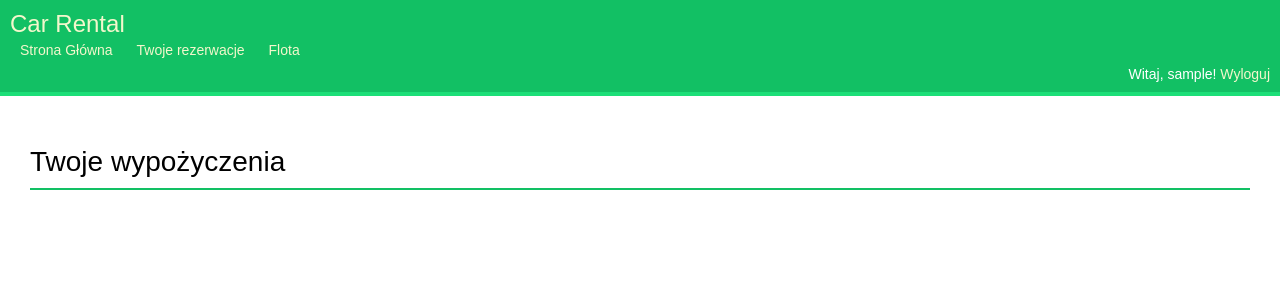
After one commit to carrent2/carrental, a Django app: page /account/rentals/ in a window 1280 px wide. The commit adds this page. Shown: the top 300 px of the page. Run offline with Django 4.2, Linux system fonts and the light colour scheme; the visitor is signed in with stand-in values (Sample User, id 1); data that the repository does not hold is empty; some web fonts are replaced.

Commit message:
Dodanie widoków listy aut iwypożyczeń. Dodane urls i szablony dla widoków

```diff
--- a/carrental/Rental/templates/base.html
+++ b/carrental/Rental/templates/base.html
@@ -13,8 +13,8 @@
                 <li {% if section == "dashboard" %}class="selected"{% endif %}>
                     <a href="{% url "dashboard" %}">Strona Główna</a>
                 </li>
-                <li {% if section == "reservation" %}class="selected"{% endif %}>
-                    <a href="#">Rezerwacja</a>
+                <li {% if section == "user_rentals" %}class="selected"{% endif %}>
+                    <a href="{% url "user_rentals" %}">Twoje rezerwacje</a>
                 </li>
                 <li {% if section == "car_list" %}class="selected"{% endif %}>
                     <a href="{% url "car_list" %}">Flota</a>
--- a/carrental/Rental/templates/cars_list.html
+++ b/carrental/Rental/templates/cars_list.html
@@ -7,8 +7,9 @@
         {% for car in cars %}
             <li>
                 <strong>{{ car.brand }} {{ car.model }}</strong> (Year: {{ car.year }})
-                <p>Price: ${{ car.price }}</p>
+                <p>Price: PLN{{ car.price }}</p>
             </li>
+            <p><a href="{% url 'rent_car' car.id %}">Zarezerwuj!</a></p>
         {% endfor %}
     </ul>
 {% endblock %}
--- /dev/null
+++ b/carrental/Rental/templates/user_rentals.html
@@ -0,0 +1,17 @@
+{% extends "base.html" %}
+
+{%block title%}Rezerwacje {{user.username }}{%endblock%}
+
+{%block content%}
+<h1>Twoje wypożyczenia</h1>
+    <ul>
+        {% for rental in rentals %}
+            <li>
+                <strong>{{ rental.car.brand }} {{ rental.car.model }}</strong>
+                <p>Start Date: {{ rental.start_date }}</p>
+                <p>End Date: {{ rental.end_date }}</p>
+                <p>Price: PLN{{ rental.price }}</p>
+            </li>
+        {% endfor %}
+    </ul>
+    {% endblock %}
--- a/carrental/Rental/urls.py
+++ b/carrental/Rental/urls.py
@@ -23,4 +23,6 @@ urlpatterns = [
      path('', include('django.contrib.auth.urls')),
      path('register/', views.register, name='register'),
      path('cars/', views.car_list, name='car_list'),
+     path('cars/<int:car_id>/rent/', views.rent_car, name='rent_car'),
+     path('rentals/', views.user_rentals, name='user_rentals'),
 ]
--- a/carrental/Rental/views.py
+++ b/carrental/Rental/views.py
@@ -4,7 +4,7 @@ from django.shortcuts import render, get_object_or_404, redirect
 from django.contrib.auth import authenticate, login
 from .forms import LoginForm, UserRegistrationForm
 from django.contrib.auth.decorators import login_required
-from .models import Car
+from .models import Car, Rental
 from datetime import datetime
 
 
@@ -55,3 +55,24 @@ def register(request):
 def car_list(request):
     cars = Car.objects.all()
     return render(request, 'cars_list.html', {'cars': cars})
+
+
+
+def rent_car(request, car_id):
+    car = get_object_or_404(Car, pk=car_id)
+
+    if request.method == 'POST':
+        start_date = datetime.strptime(request.POST['start_date'], '%Y-%m-%d').date()
+        end_date = datetime.strptime(request.POST['end_date'], '%Y-%m-%d').date()
+        price = car.price * (end_date - start_date).days
+
+        rental = Rental(car=car, user=request.user, start_date=start_date, end_date=end_date, price=price)
+        rental.save()
+        return redirect('user_rentals')
+
+    return render(request, 'rent_car.html', {'car': car})
+
+
+def user_rentals(request):
+    rentals = Rental.objects.filter(user=request.user)
+    return render(request, 'user_rentals.html', {'rentals': rentals})
```
Also changed, not shown: carrental/Rental/templates/rent_car.html (added, +15 -0 lines).
